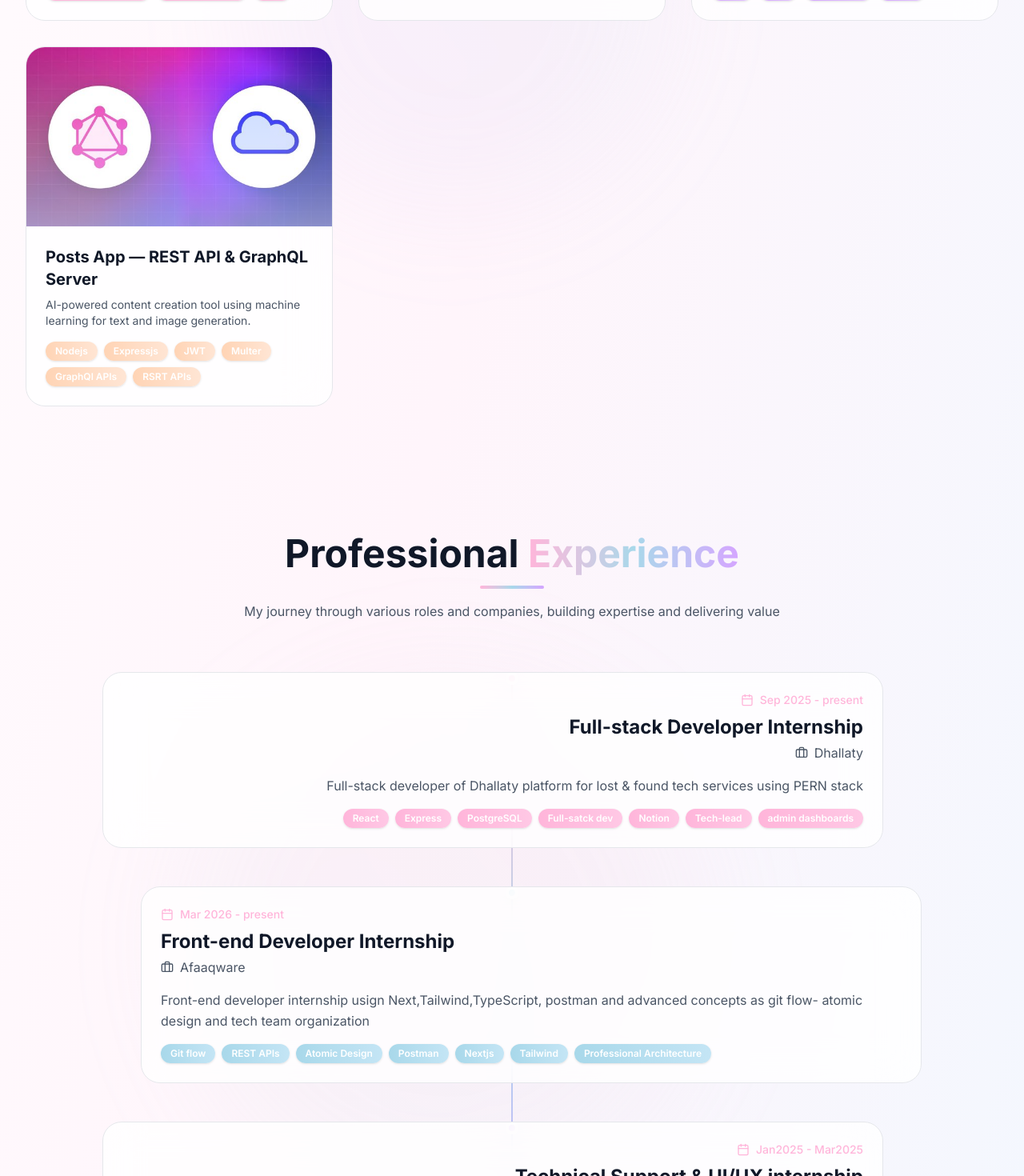
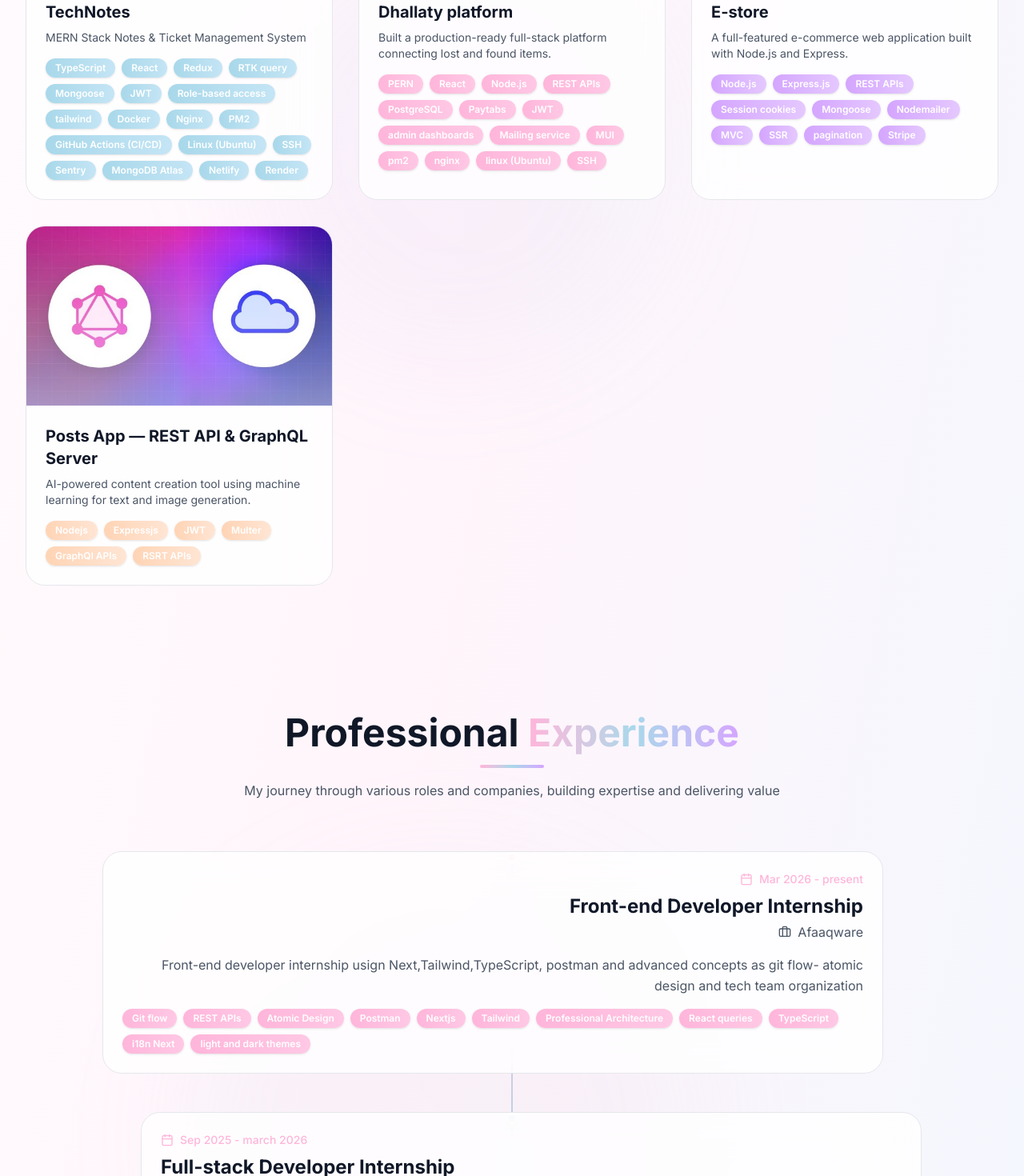
Before and after one commit to ihanmx/Hanan-s-Posrtfolio, a React (Vite) app: page / in a window 1280 px wide. Shown: the part 3080-4550 px from the top of the page at 80% size. Built offline with nearby package versions, Linux system fonts and the light colour scheme; no server answers.

Commit message:
update portfolio

```diff
--- a/src/app/components/Experience.tsx
+++ b/src/app/components/Experience.tsx
@@ -11,22 +11,7 @@ export function Experience() {
     //     "Leading the frontend team in building scalable web applications using React and TypeScript. Implemented design system and improved performance by 40%.",
     //   skills: ["React", "TypeScript", "Next.js", "Team Leadership"],
     // },
-    {
-      title: "Full-stack Developer Internship",
-      company: "Dhallaty",
-      period: "Sep 2025 - present",
-      description:
-        "Full-stack developer of Dhallaty platform for lost & found tech services using PERN stack",
-      skills: [
-        "React",
-        "Express",
-        "PostgreSQL",
-        "Full-satck dev",
-        "Notion",
-        "Tech-lead",
-        "admin dashboards",
-      ],
-    },
+
     {
       title: "Front-end Developer Internship",
       company: "Afaaqware",
@@ -41,6 +26,33 @@ export function Experience() {
         "Nextjs",
         "Tailwind",
         "Professional Architecture",
+        "React queries",
+        "TypeScript",
+        "i18n Next",
+        "light and dark themes",
+      ],
+    },
+
+    {
+      title: "Full-stack Developer Internship",
+      company: "Dhallaty",
+      period: "Sep 2025 - march 2026",
+      description:
+        "Full-stack developer of Dhallaty platform for lost & found tech services using PERN stack",
+      skills: [
+        "React",
+        "Express",
+        "PostgreSQL",
+        "Full-satck dev",
+        "Notion",
+        "Tech-lead",
+        "admin dashboards",
+        "Mailing service",
+        "MUI",
+        "pm2",
+        "nginx",
+        "linux (Ubuntu)",
+        "SSH",
       ],
     },
 
--- a/src/app/components/Portfolio.tsx
+++ b/src/app/components/Portfolio.tsx
@@ -10,6 +10,34 @@ export function Portfolio() {
   const [hoveredIndex, setHoveredIndex] = useState<number | null>(null);
 
   const projects = [
+    {
+      title: "TechNotes",
+      description: "MERN Stack Notes & Ticket Management System",
+      image: tachNoteImage,
+      tags: [
+        "TypeScript",
+        "React",
+        "Redux",
+        "RTK query",
+        "Mongoose",
+        "JWT",
+        "Role-based access",
+        "tailwind",
+        "Docker",
+        "Nginx",
+        "PM2",
+        "GitHub Actions (CI/CD)",
+        "Linux (Ubuntu)",
+        "SSH",
+        "Sentry",
+        "MongoDB Atlas",
+        "Netlify",
+        "Render",
+      ],
+      url: "https://github.com/ihanmx/MERN-techNotes-website",
+      gradient: "from-[#A8D8EA] to-[#C4E5F5]",
+    },
+
     {
       title: "Dhallaty platform",
       description:
@@ -26,26 +54,13 @@ export function Portfolio() {
         "admin dashboards",
         "Mailing service",
         "MUI",
+        "pm2",
+        "nginx",
+        "linux (Ubuntu)",
+        "SSH",
       ],
       url: "https://github.com/ihanmx/Dallaty-Website",
       gradient: "from-[#FFB5DA] to-[#FFC8E5]",
-    },
-    {
-      title: "TechNotes",
-      description: "MERN Stack Notes & Ticket Management System",
-      image: tachNoteImage,
-      tags: [
-        "TypeScript",
-        "React",
-        "Redux",
-        "RTK query",
-        "Mongoose",
-        "JWT",
-        "Role-based access",
-        "tailwind",
-      ],
-      url: "https://github.com/ihanmx/MERN-techNotes-website",
-      gradient: "from-[#A8D8EA] to-[#C4E5F5]",
     },
     {
       title: "E-store",
--- a/src/app/components/Skills.tsx
+++ b/src/app/components/Skills.tsx
@@ -45,6 +45,17 @@ export function Skills() {
         "MySQL",
         "MongoDB",
         "REST APIs",
+        "Docker",
+        "Docker Compose",
+        "Nginx",
+        "PM2",
+        "GitHub Actions (CI/CD)",
+        "Linux (Ubuntu)",
+        "SSH",
+        "Sentry",
+        "MongoDB Atlas",
+        "Netlify",
+        "Render",
         "GraphQL",
         "Deno",
         "Python",
```
